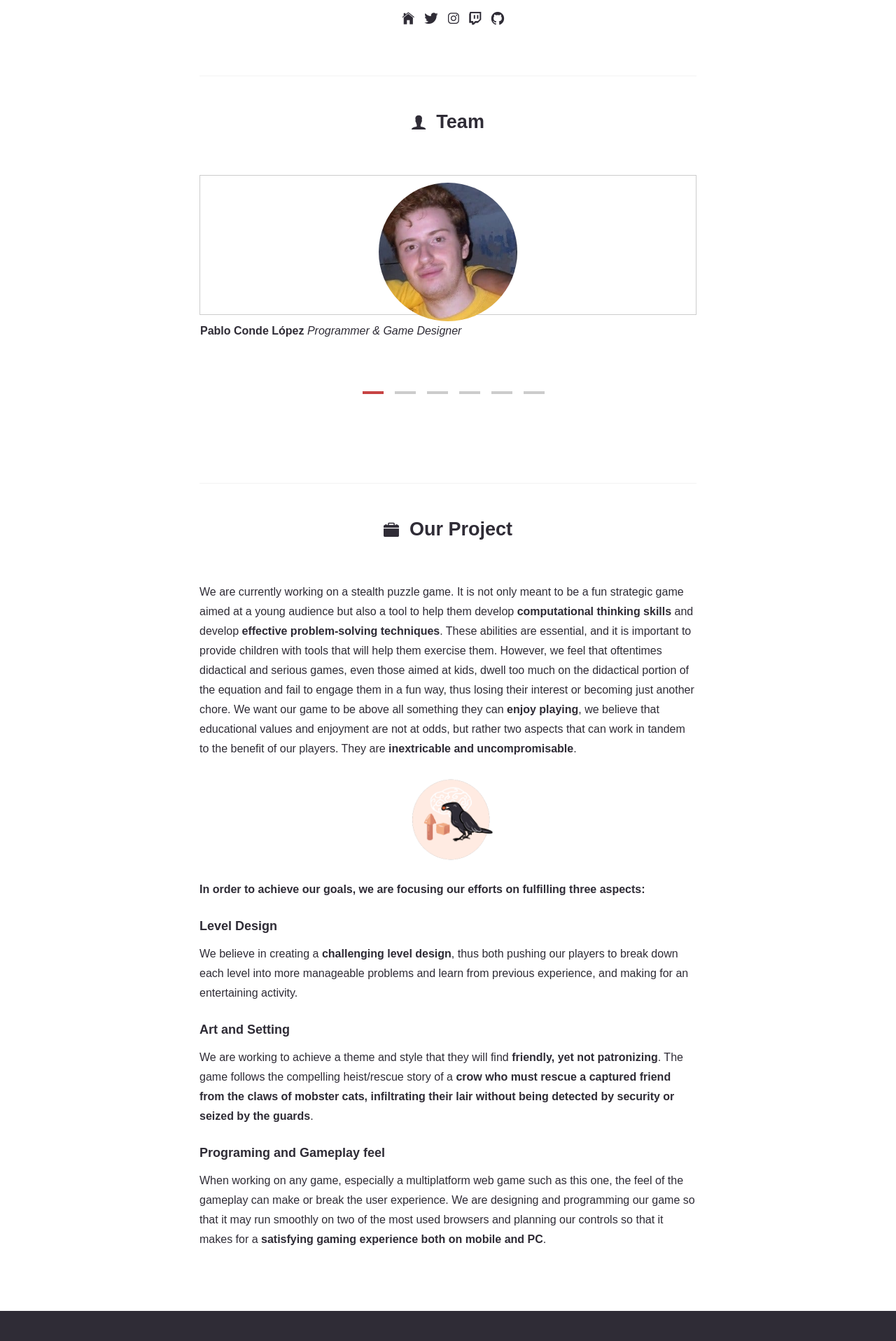
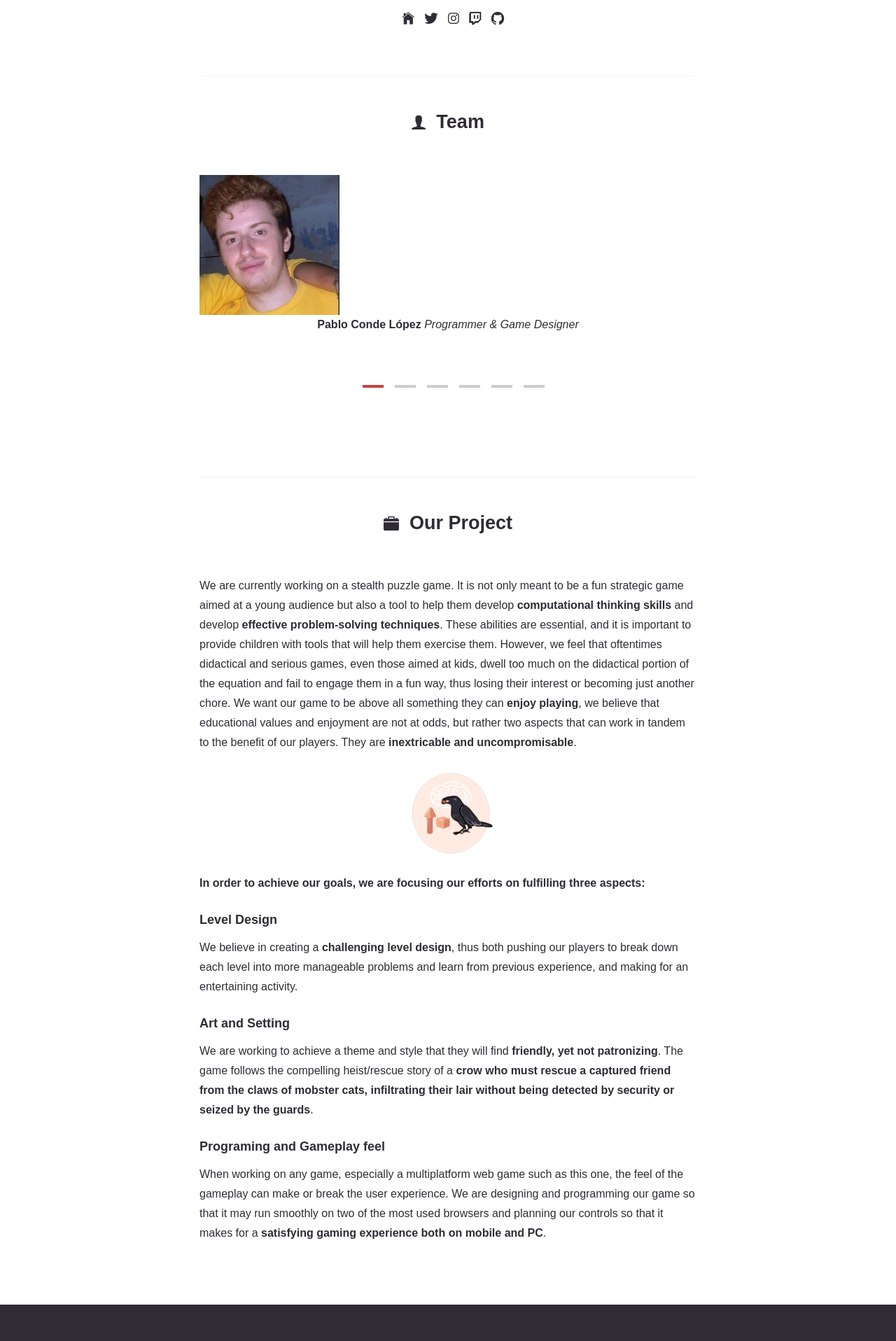
Before and after one commit to Tale-Weavers/taleweavers.github.io, a Jekyll site: the page built from index.html, in a window 1280 px wide. Shown: the part 758-2674 px from the top of the page at 70% size. Built offline with Jekyll 4.4.1, drawn with Linux system fonts in a browser that asks for light colours; nearby versions of some CDN libraries; some web fonts are replaced.

Commit message:
Update _home.scss

```diff
--- a/_sass/4-layouts/_home.scss
+++ b/_sass/4-layouts/_home.scss
@@ -170,47 +170,33 @@
   }
 }
 
-.clients-item {
-  display: flex;
-  flex-direction: column;
-  justify-content: center;
-  align-items: center;
-  width: 200px;
-  height: 200px;
-  border: 1px solid #ccc;
-  margin: 0 auto;
-
-  img {
-    max-width: 100%;
-    max-height: 100%;
+.client-info {
+  text-align: center;
+  .client-name {
     display: block;
-    margin: auto;
-    border-radius: 50%;
+    font-size: 18px;
   }
-
-  .client-info {
-    text-align: center;
-    margin-top: 10px;
-
-    .client-name,
-    .client-title {
-      margin: 0; /* Asegura que no haya margen */
-    }
-
-    .client-name {
-      font-size: 18px;
-      display: block;
-    }
-
-    .client-title {
-      color: $gray;
-      font-style: normal;
-      font-size: 14px;
-      display: block;
-    }
+  .client-title {
+    color: $gray;
+    font-style: normal;
   }
 }
 
+  .clients-item {
+    display: flex;
+    justify-content: center;
+    align-items: center;
+    text-align: center;
+    width: 200px; /* Ancho del contenedor */
+    height: 200px; /* Altura del contenedor */
+    /* Puedes agregar propiedades adicionales aquí, como border o padding. */
+  }
+.clients-item img {
+  max-width: 100%;
+  max-height: 100%;
+  text-align: center;
+  /* Puedes agregar propiedades adicionales aquí, como border-radius, etc. */
+}
 
 .slick-list {
   margin-bottom: 60px;
```
